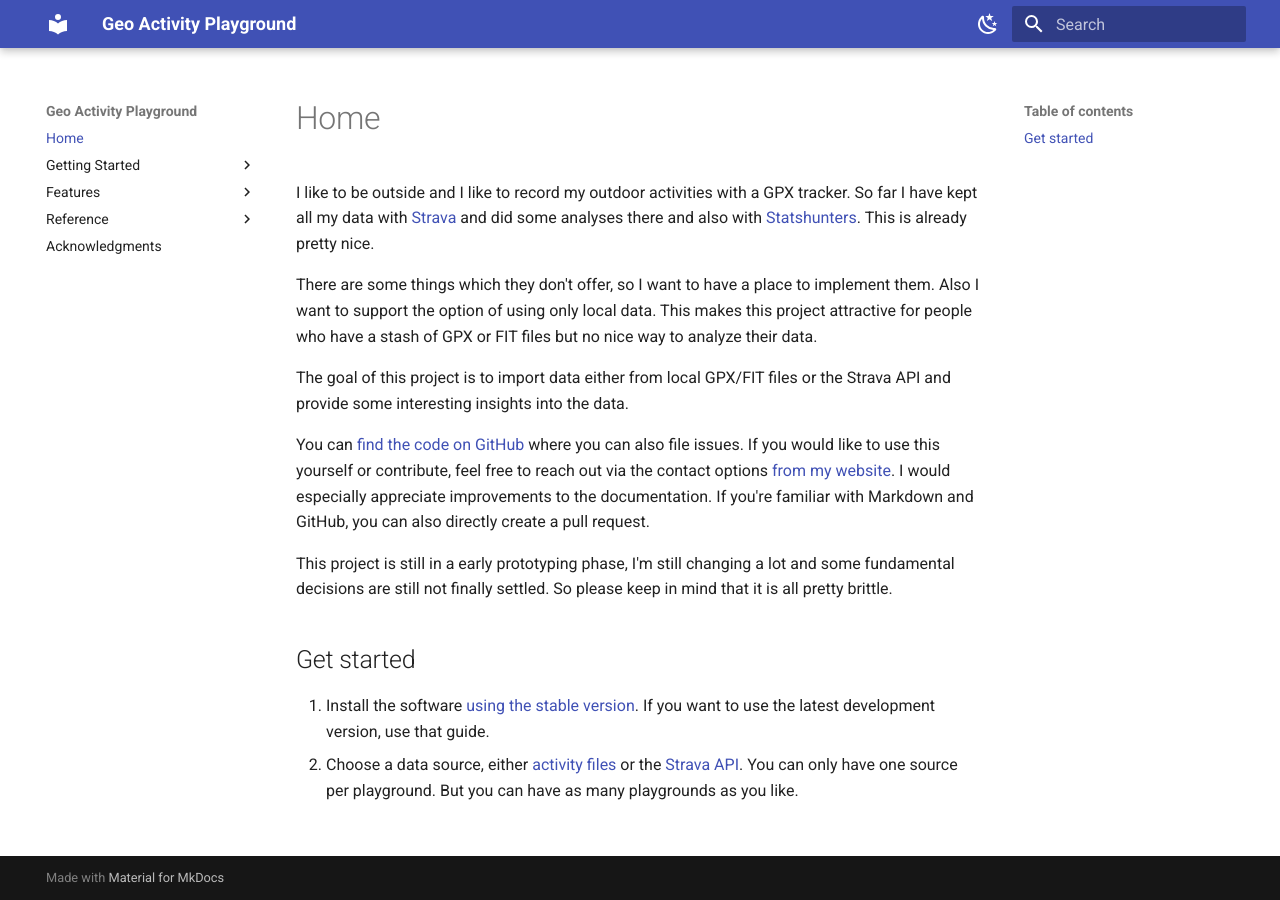
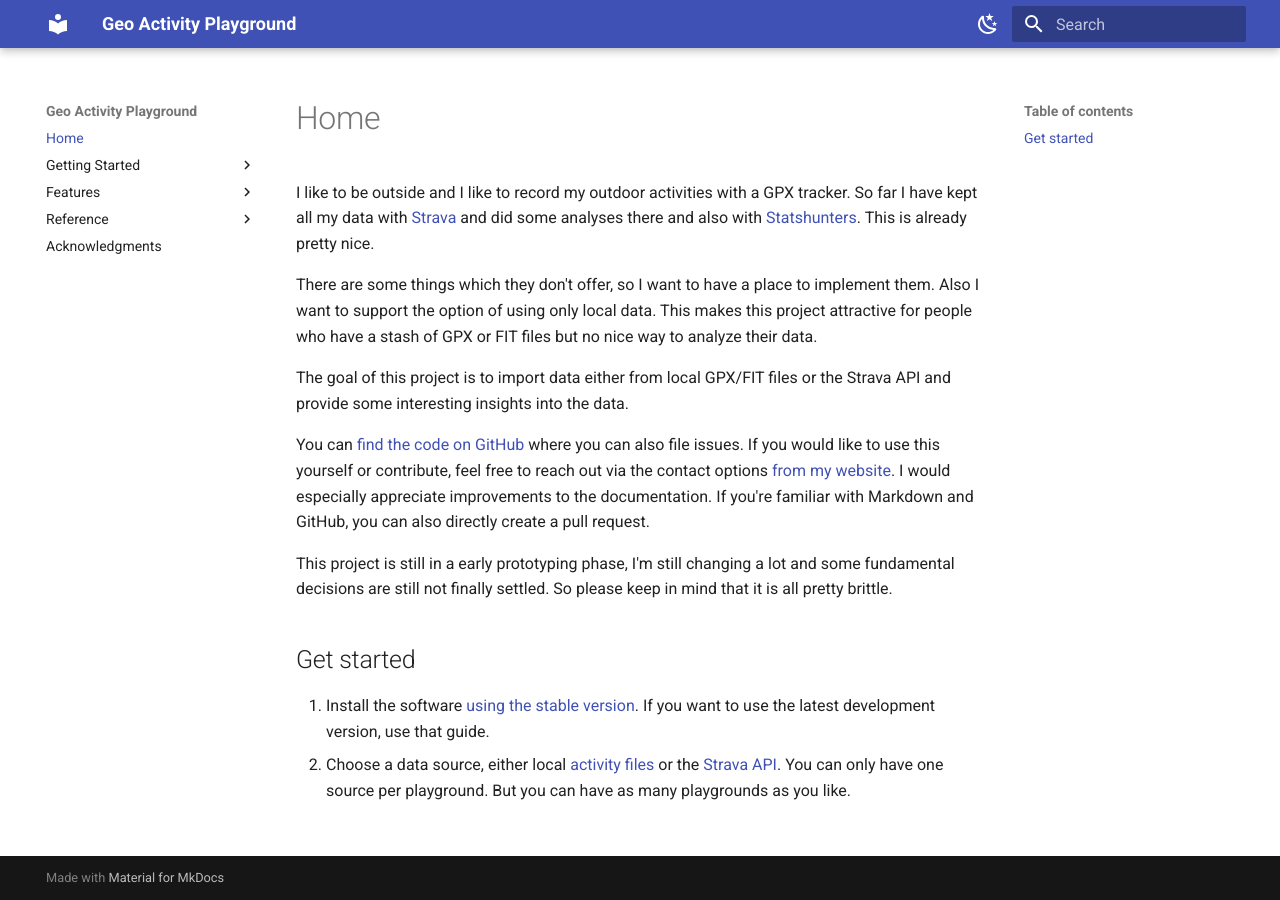
Before and after one commit to martin-ueding/geo-activity-playground, an MkDocs documentation site: the page built from docs/index.md, in a window 1280 px wide. Built offline with MkDocs 1.6.1 and Material for MkDocs 9.7.7, drawn with Linux system fonts in a browser that asks for light colours.

```diff
--- a/docs/index.md
+++ b/docs/index.md
@@ -13,4 +13,4 @@ This project is still in a early prototyping phase, I'm still changing a lot and
 ## Get started
 
 1. Install the software [using the stable version](getting-started/installing-stable-on-linux.md). If you want to use the latest development version, use that guide.
-2. Choose a data source, either [activity files](getting-started/using-activity-files.md) or the [Strava API](getting-started/using-strava-api.md). You can only have one source per playground. But you can have as many playgrounds as you like.
+2. Choose a data source, either local [activity files](getting-started/using-activity-files.md) or the [Strava API](getting-started/using-strava-api.md). You can only have one source per playground. But you can have as many playgrounds as you like.
```
Also changed, not shown: docs/getting-started/using-activity-files.md (+1 -1 lines).
